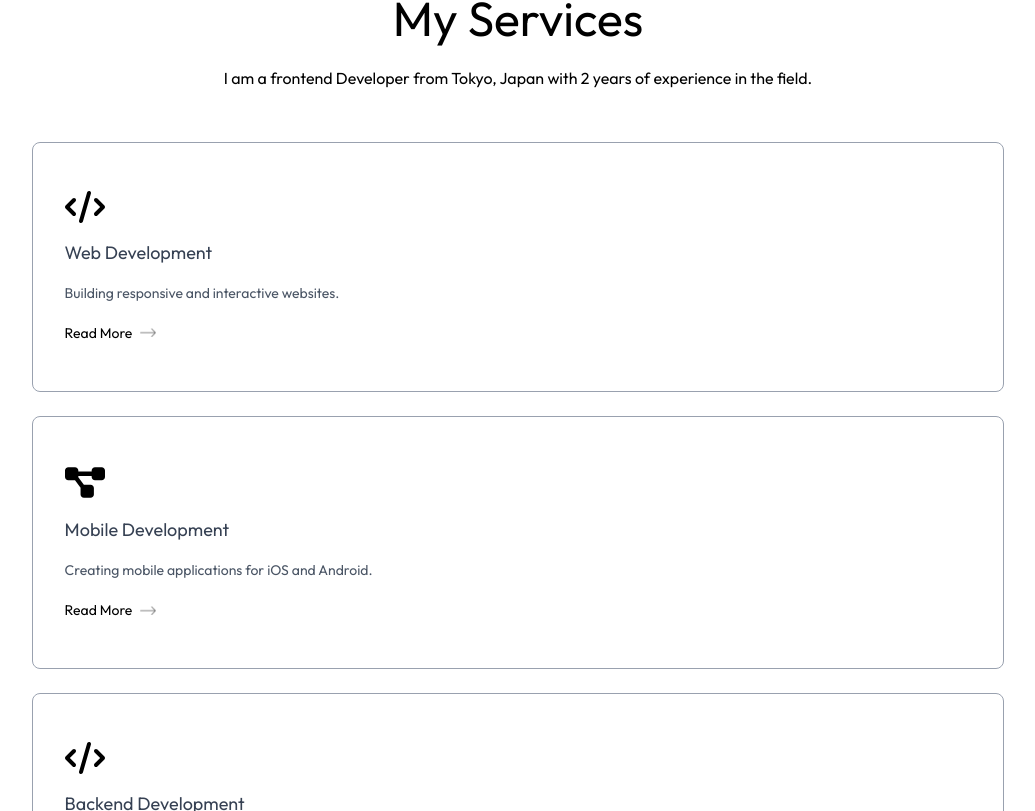
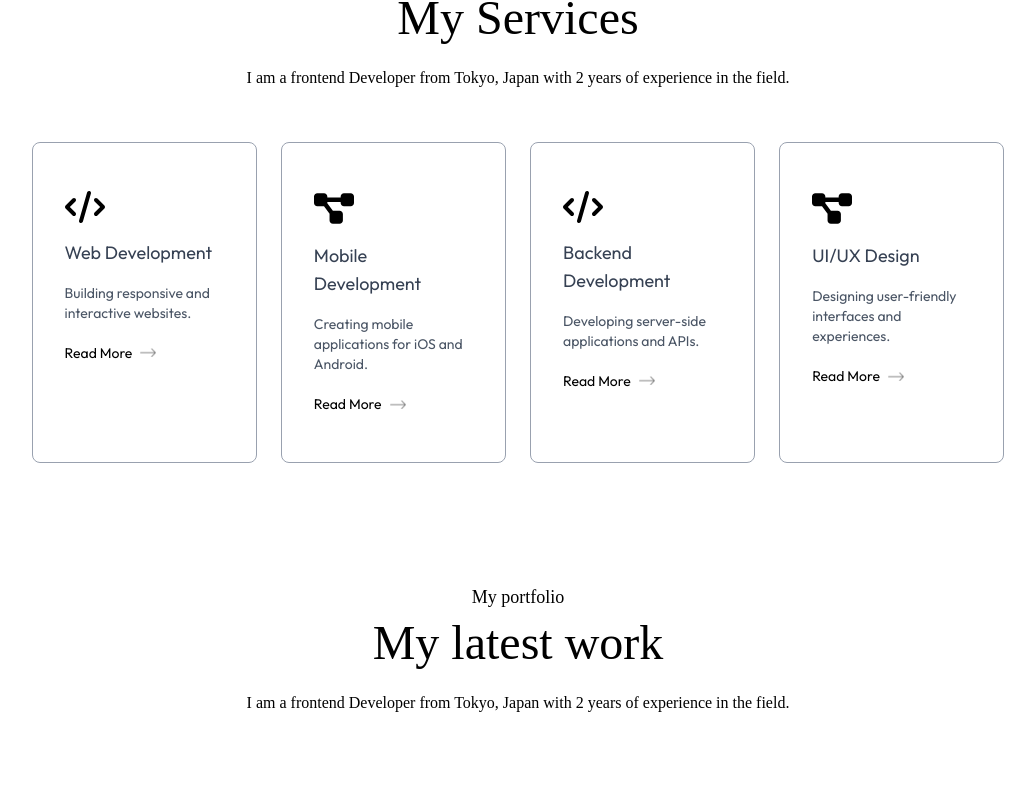
Before and after one commit to HasutoSasaki/my-portfolio, a Next.js app: page / in a window 1280 px wide. Shown: the part 1689-2500 px from the top of the page, without its empty margins (122-1157 px from the left). Built offline with nearby package versions, Linux system fonts and the light colour scheme; a web font is replaced by a local one.

Commit message:
fix: Correct font-family and grid-template-columns usage in globals.css.

```diff
--- a/app/globals.css
+++ b/app/globals.css
@@ -1,6 +1,20 @@
 @import "tailwindcss";
 
+@theme {
+  --color-lightHover: #fcf4ff;
+  --font-outfit: 'Outfit', sans-serif;
+  --font-Ovo: ' Ovo', serif;
+  --grid-cols-auto: repeat(auto-fit, minmax(00px, 1fr));
+}
 
 * {
-  font-family: Outfit;
+  font-family: var(--font-outfit);
 }
+
+.font-Ovo {
+  font-family: var(--font-Ovo);
+}
+
+.grid-cols-auto {
+  grid-template-columns: var(--grid-cols-auto);
+}
```
